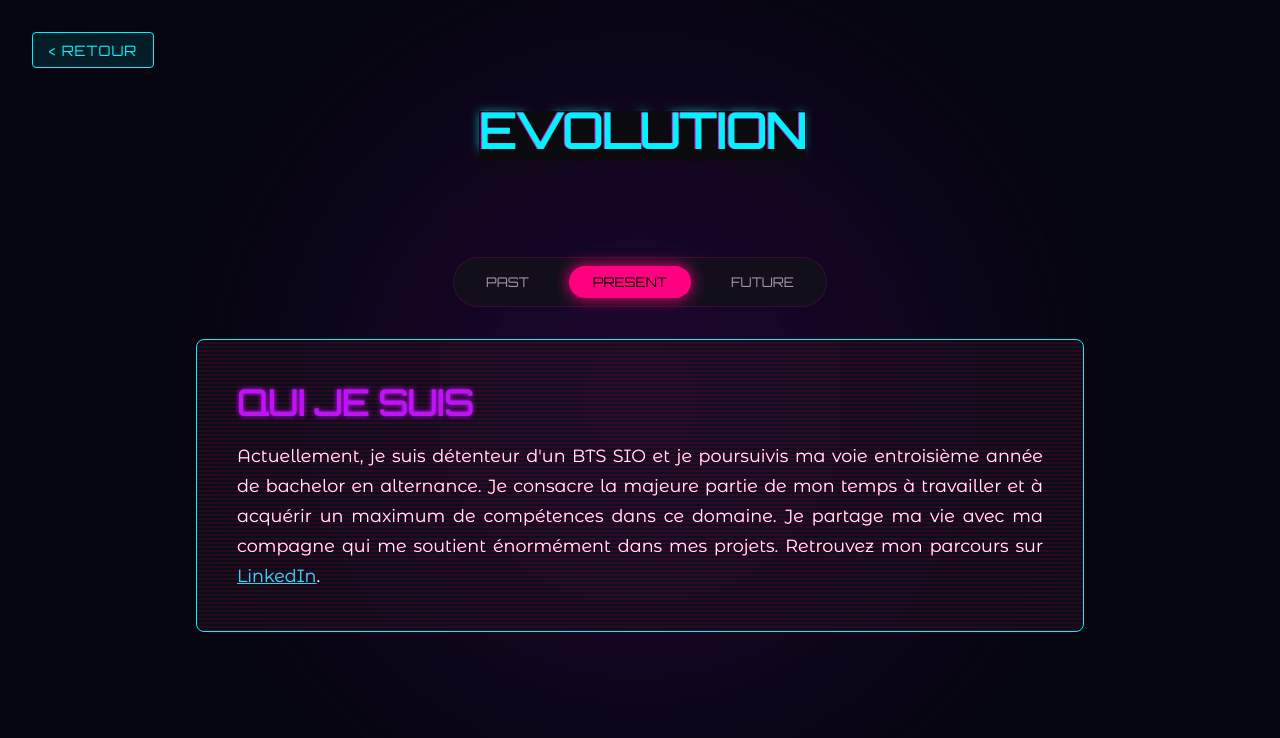
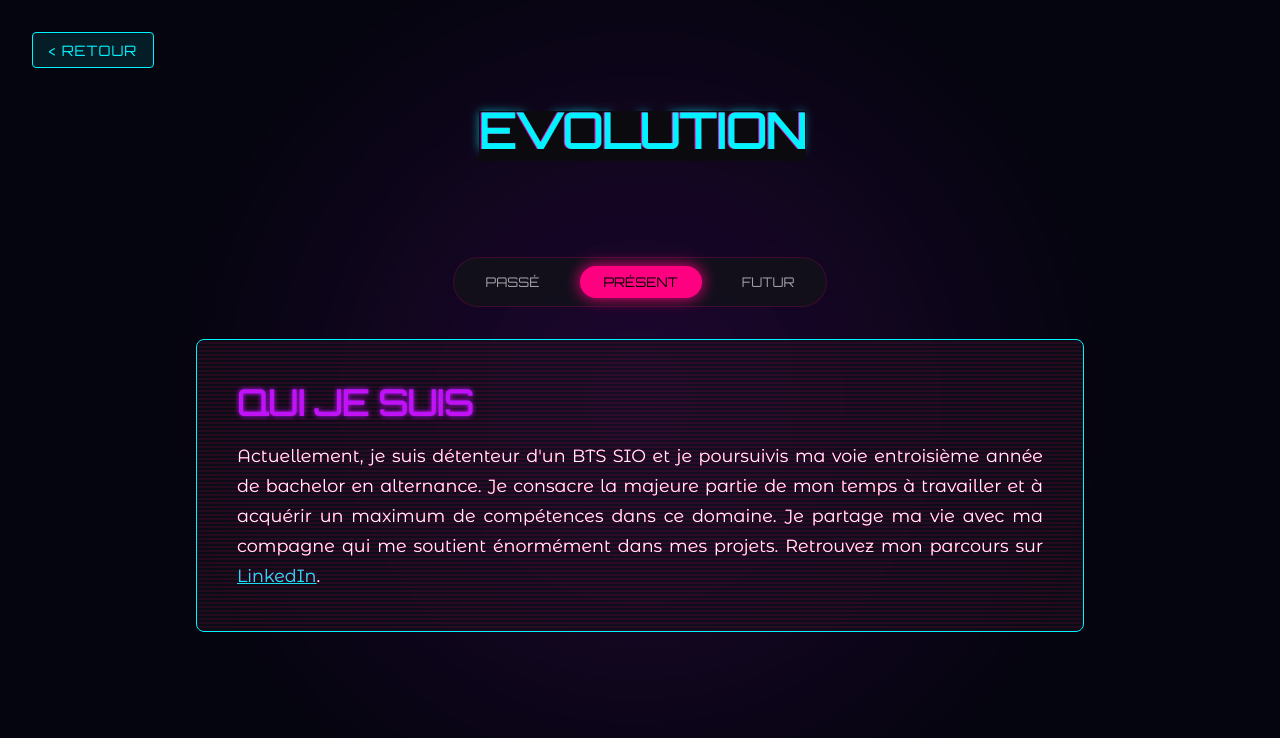
Before and after one commit to CocoFafa85/PortfolioV2, a React (Vite) app: page /PortfolioV2/about in a window 1280 px wide. Shown: the top 738 px of the page. Built offline with nearby package versions, Linux system fonts and the light colour scheme.

Commit message:
feat(ux): add CV link to HoloCard and translate timeline nav buttons

```diff
--- a/src/components/organisms/HoloCard/HoloCard.tsx
+++ b/src/components/organisms/HoloCard/HoloCard.tsx
@@ -3,7 +3,7 @@ import { motion, useMotionValue, useSpring, useTransform } from 'framer-motion';
 import styles from './HoloCard.module.scss';
 
 const CV_URL = '/cv_resume.pdf';
-const CV_DRIVE_URL = 'https://drive.google.com/file/d/1ybGdg18FpvSujVRr3X_gaF04kyUevnxl/view?usp=sharing';
+const CV_DRIVE_URL = 'https://drive.google.com/file/d/1sC28J9-BasZtjzfEgMwkhs4ufT7h4SIa/view?usp=sharing';
 
 const GLITCH_CHARS = '!@#$%^&*()_+-=[]{}|;:,.<>?/\\~`0123456789ABCDEF';
 const BARCODE_PATTERN = [2, 1, 3, 1, 2, 3, 1, 2, 1, 3, 2, 1, 1, 3, 2, 1, 2, 3, 1, 2, 1, 1, 3, 2];
--- a/src/components/organisms/TimeConvector/TimeConvector.tsx
+++ b/src/components/organisms/TimeConvector/TimeConvector.tsx
@@ -70,15 +70,22 @@ const TimeConvector: React.FC = () => {
     return (
         <div className={styles.convectorContainer}>
             <nav className={styles.timelineNav}>
-                {(['past', 'present', 'future'] as TimeState[]).map((state) => (
+                {(['past', 'present', 'future'] as TimeState[]).map((state) => {
+                    const labels: Record<TimeState, string> = {
+                        past: 'passé',
+                        present: 'présent',
+                        future: 'futur',
+                    };
+                    return (
                         <button
                             key={state}
                             className={`${styles.navButton} ${activeState === state ? styles.active : ''}`}
                             onClick={() => handleSwitch(state)}
                         >
-                        {state.toUpperCase()}
+                            {labels[state].toUpperCase()}
                         </button>
-                ))}
+                    );
+                })}
             </nav>
 
             <div
--- a/src/data/content.ts
+++ b/src/data/content.ts
@@ -95,6 +95,7 @@ Mon approche est résolument DevOps et Agile. Au-delà du simple versioning avec
                 title: "SolarSystem",
                 description: "Simulation à l'échelle du temps et de l'espace du système solaire en CSS et Three.JS .",
                 demoLink: "https://cocofafa85.github.io/SolarSystem/index.html",
+                repoLink: "https://github.com/CocoFafa85/SolarSystem",
                 tags: ["CSS", "JavaScript"],
                 color: "#0aff0a"
             },
```
Lines whose indentation alone changed are shown as unchanged.
